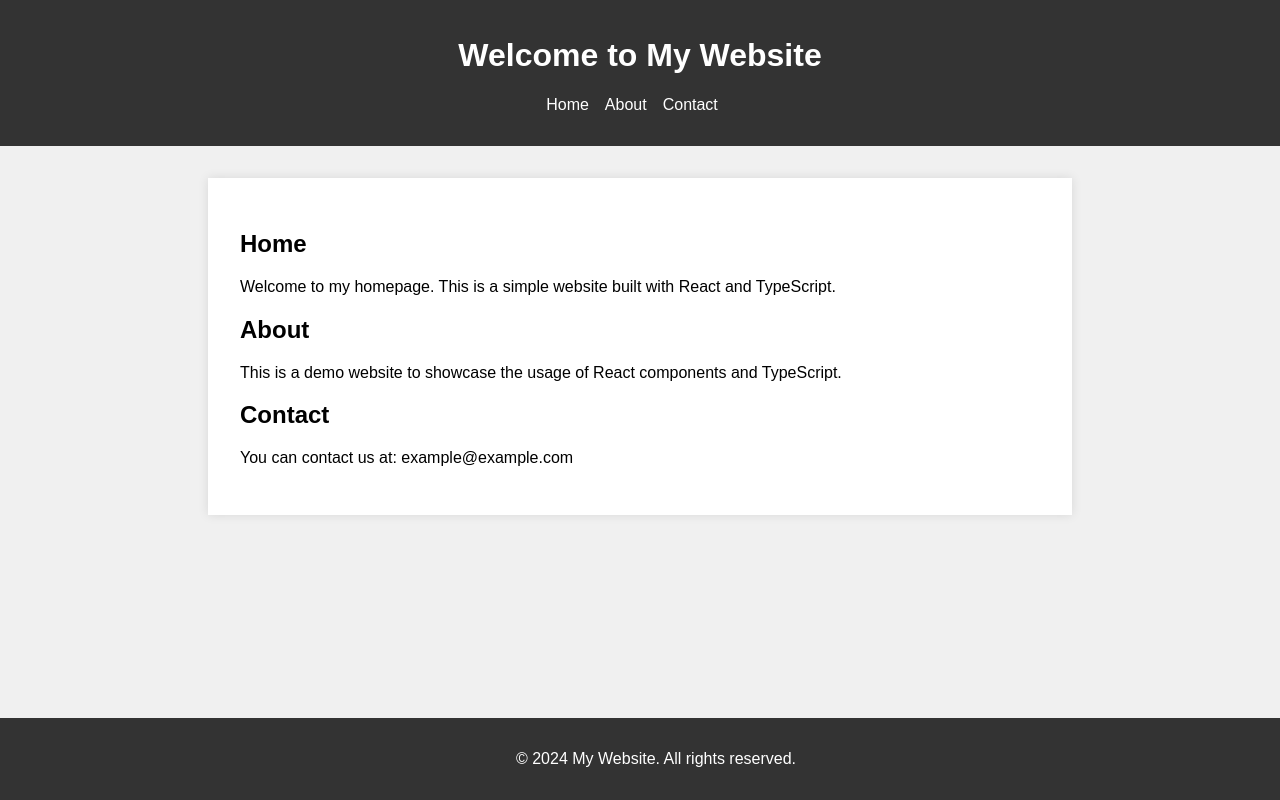
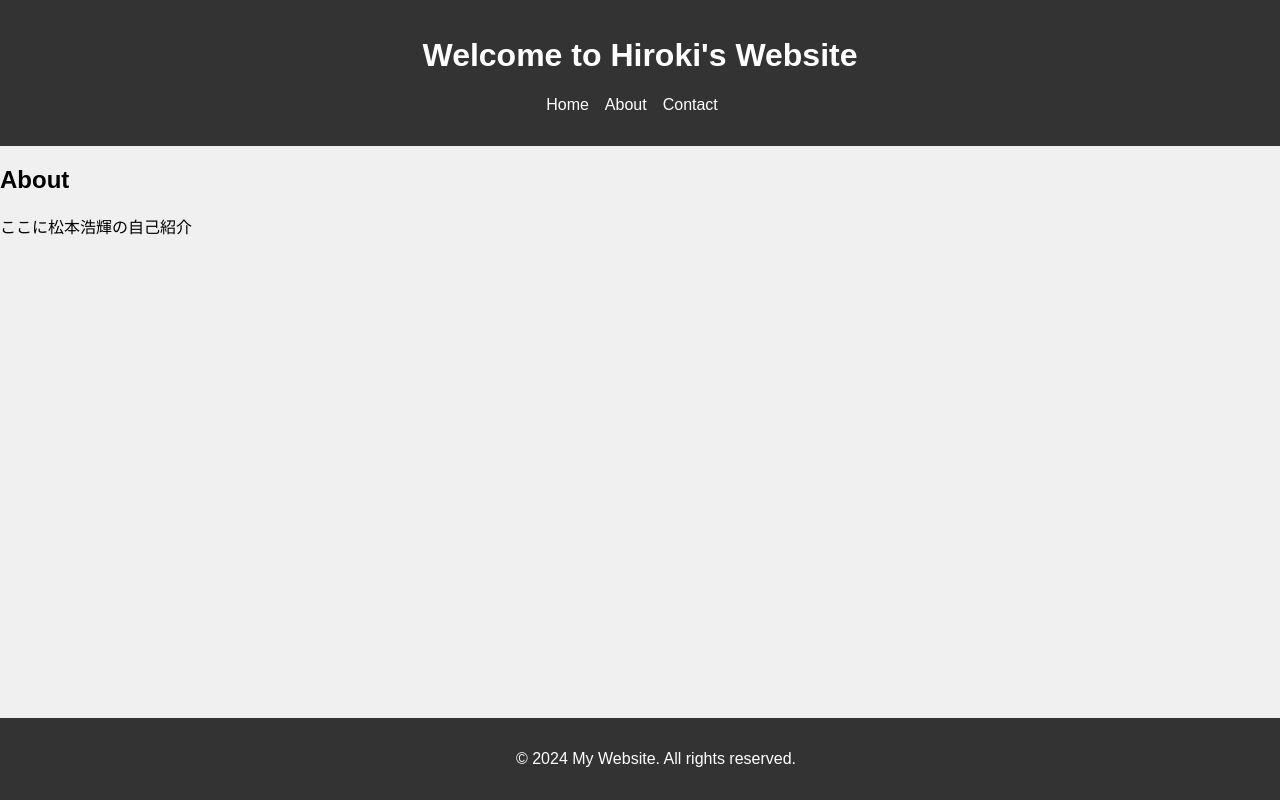
Before and after one commit to matuhiro97/hirokiHP, a React (Vite) app: page /about in a window 1280 px wide. Shown: the top 800 px of the page. Built offline with nearby package versions, Linux system fonts and the light colour scheme.

Commit message:
HeaderのhoneとかAboutおしたらページ遷移するようにした

```diff
--- a/index.html
+++ b/index.html
@@ -1,9 +1,9 @@
 <!DOCTYPE html>
-<html lang="en">
+<html lang="ja">
 <head>
   <meta charset="UTF-8">
   <meta name="viewport" content="width=device-width, initial-scale=1.0">
-  <title>My React App</title>
+  <title>ひろき　まつもと</title>
 </head>
 <body>
   <div id="root"></div>
--- a/package.json
+++ b/package.json
@@ -13,6 +13,7 @@
     "@types/react-router-dom": "^5.3.3",
     "react": "^18.3.1",
     "react-dom": "^18.3.1",
+    "react-router-dom": "^6.26.2",
     "typescript": "^5.6.2"
   },
   "devDependencies": {
--- a/src/App.tsx
+++ b/src/App.tsx
@@ -1,15 +1,24 @@
 import React from 'react';
+import { BrowserRouter as Router, Routes, Route } from 'react-router-dom';
 import Header from './components/Header';
 import Footer from './components/Footer';
-import MainContent from './components/MainContent';
+import Home from './pages/Home';
+import About from './pages/About';
+import Contact from './pages/Contact';
 
 const App: React.FC = () => {
   return (
-    <div className="App">
-      <Header />
-      <MainContent />
-      <Footer />
-    </div>
+    <Router>
+      <div className="App">
+        <Header />
+        <Routes>
+          <Route path="/" element={<Home />} />
+          <Route path="/about" element={<About />} />
+          <Route path="/contact" element={<Contact />} />
+        </Routes>
+        <Footer />
+      </div>
+    </Router>
   );
 }
 
--- a/src/components/Header.tsx
+++ b/src/components/Header.tsx
@@ -1,14 +1,15 @@
 import React from 'react';
+import { Link } from 'react-router-dom';
 
 const Header: React.FC = () => {
   return (
     <header>
-      <h1>Welcome to My Website</h1>
+      <h1>Welcome to Hiroki's Website</h1>
       <nav>
         <ul>
-          <li><a href="#home">Home</a></li>
-          <li><a href="#about">About</a></li>
-          <li><a href="#contact">Contact</a></li>
+          <li><Link to="/">Home</Link></li>
+          <li><Link to="/about">About</Link></li>
+          <li><Link to="/contact">Contact</Link></li>
         </ul>
       </nav>
     </header>
--- /dev/null
+++ b/src/pages/About.tsx
@@ -0,0 +1,12 @@
+import React from 'react';
+
+const About: React.FC = () => {
+  return (
+    <section id="about">
+      <h2>About</h2>
+      <p>ここに松本浩輝の自己紹介</p>
+    </section>
+  );
+}
+
+export default About;
--- /dev/null
+++ b/src/pages/Contact.tsx
@@ -0,0 +1,12 @@
+import React from 'react';
+
+const Contact: React.FC = () => {
+  return (
+    <section id="contact">
+      <h2>Contact</h2>
+      <p>You can contact us at: example@example.com</p>
+    </section>
+  );
+}
+
+export default Contact;
--- /dev/null
+++ b/src/pages/Home.tsx
@@ -0,0 +1,12 @@
+import React from 'react';
+
+const Home: React.FC = () => {
+  return (
+    <section id="home">
+      <h2>Home</h2>
+      <p>Welcome to my homepage. This is a simple website built with React and TypeScript.</p>
+    </section>
+  );
+}
+
+export default Home;
```
Also changed, not shown: 1 other file (tests, documents, lock files or other folders).
